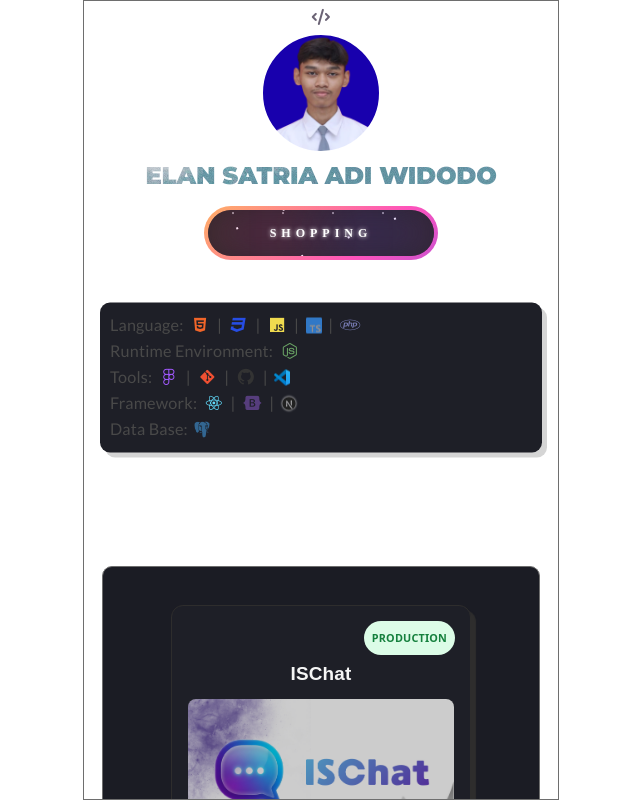
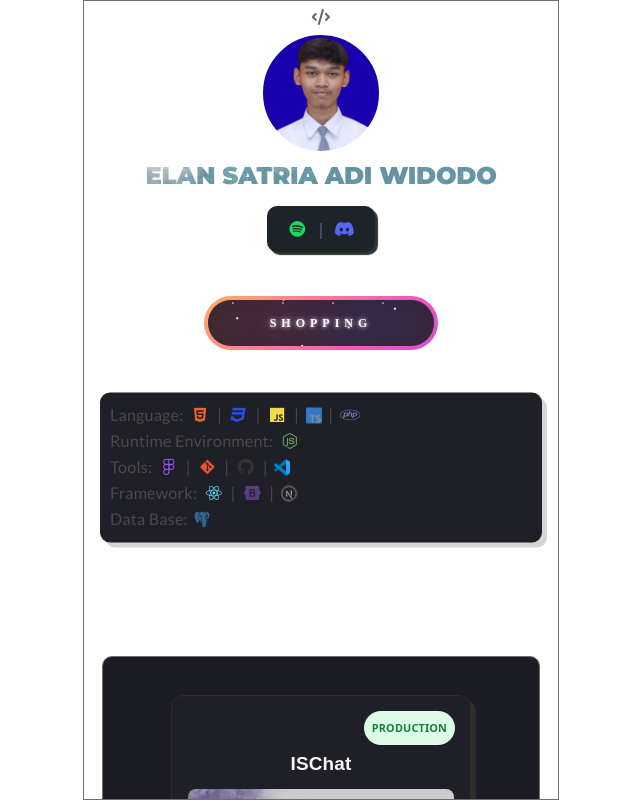
Before and after one commit to e-was24/Devsign.Studio, a React (Vite) app: page / in a window 1280 px wide. Shown: the whole page, without its empty margins (319-959 px from the left). Built offline with nearby package versions, Linux system fonts and the light colour scheme; some icons are missing.

Commit message:
follow me

```diff
--- a/src/pages/LandingPage.jsx
+++ b/src/pages/LandingPage.jsx
@@ -14,6 +14,15 @@ function Home() {
                 </div>
                 <h2 className="title">Elan Satria Adi Widodo</h2>
                 {/* <h3 className="subtitle">Frontend Web Developer</h3> */}
+                <div className="follow-me">
+                    <a className="followme-btn" href="https://open.spotify.com/user/31i6jtk52lkjwpcbbdxwlw7qpzoy?
+si=QP4RL5b5TMiiHus_YkQXfA" target="__blank" rel="noopener norefferrer" title="Spotify">
+                        <i className="spotify fa-brands fa-spotify"></i>
+                    </a>&nbsp; | &nbsp;
+                    <a className="followme-btn" href="https://discord.gg/WH8azjEu" target="__blank" rel="noopener norefferrer" title="Discord">
+                        <i class="discord fa-brands fa-discord"></i>
+                    </a>
+                </div>
                 <div className="special-btn-section">
                     <Specialbutton />
                 </div>
@@ -53,7 +62,7 @@ function Home() {
                     </div>
                 </div>
             </div>
-            <h1 className='text-border'><span style={{fontSize: '.8em', fontWeight: '100'}}>Web</span>Project <i className="fa-solid fa-globe"></i></h1>
+            <h1 className='text-border'><span style={{ fontSize: '.8em', fontWeight: '100' }}>Web</span>Project <i className="fa-solid fa-globe"></i></h1>
             <div className="rack-container">
                 <Rack />
             </div>
@@ -86,7 +95,7 @@ function Home() {
                     </div>
                 </div>
             </div>
-            <h1 className='text-border'><span style={{fontSize: '.8em', fontWeight: '100'}}>IoT</span>Project <i className="fa-regular fa-cloud"></i></h1>
+            <h1 className='text-border'><span style={{ fontSize: '.8em', fontWeight: '100' }}>IoT</span>Project <i className="fa-regular fa-cloud"></i></h1>
             <div className="rack-container-microC">
                 <MicroController />
             </div>
--- a/src/pages/shop-page.css
+++ b/src/pages/shop-page.css
@@ -1,6 +1,27 @@
 /* ==========================================================================
    HALAMAN UTAMA SHOP
    ========================================================================== */
+.spotify {
+    color: #1ED760;
+}
+
+.discord {
+    color: #5865F2;
+}
+
+.followme-btn {
+    scale: 1.1;
+}
+
+.follow-me {
+    background: #1e2229;
+    box-shadow: 3px 3px 1px #2d3436;
+    border-radius: 10px;
+    width: fit-content;
+    padding:10px 20px ;
+    margin-bottom: 2rem;
+}
+
 .shop-container {
     padding: 60px 20px;
     max-width: 1200px;
```
